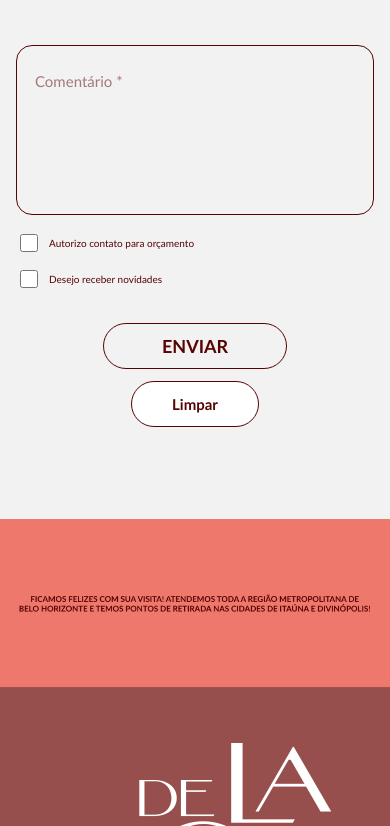
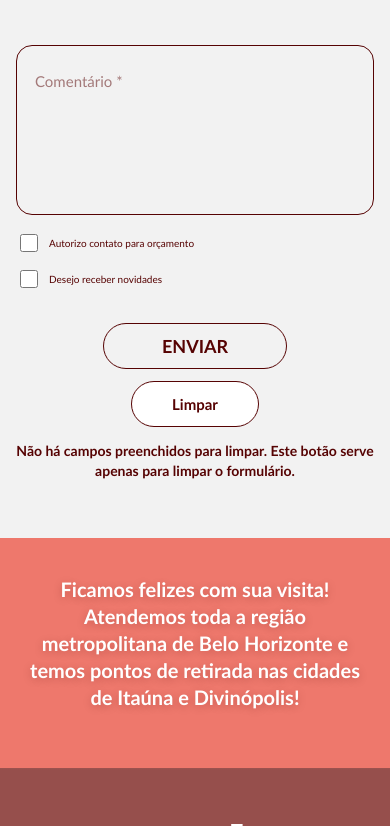
Before and after one commit to luizgteixeira/de-la-flor, a plain HTML site: page index.html in a window 390 px wide. Both pictures are taken after a click on the button "Limpar". Shown: the part 8117-8943 px from the top of the page. Drawn offline with Linux system fonts and the light colour scheme; no server answers.

Commit message:
feat: integra feed do Instagram e melhora UX mobile
- adiciona integração segura da seção de fotos com endpoint do Instagram
- mantém fallback estático quando a API falha ou está indisponível
- permite configurar endpoint local via data-instagram-feed-endpoint
- adiciona suporte a CORS no endpoint serverless para testes locais
- documenta configuração, fallback e testes com Live Server
- melhora leitura da faixa de visita em smartphones
- exibe mensagem temporária ao tentar limpar formulário vazio

```diff
--- a/css/ficamos.css
+++ b/css/ficamos.css
@@ -26,3 +26,34 @@
   height: auto;
   display: block;
 }
+
+.texto-visita-mobile {
+  display: none;
+}
+
+@media (max-width: 640px) {
+  .secao-visita {
+    min-height: 230px;
+    height: auto;
+    padding: 38px 22px;
+  }
+
+  .texto-visita {
+    display: none;
+  }
+
+  .texto-visita-mobile {
+    position: relative;
+    z-index: 2;
+    display: block;
+    max-width: 360px;
+    margin: 0 auto;
+    color: #ffffff;
+    font-family: "Lato", Arial, sans-serif;
+    font-size: 20px;
+    font-weight: 700;
+    line-height: 1.35;
+    text-align: center;
+    text-shadow: 0 2px 8px rgba(86, 3, 3, 0.24);
+  }
+}
--- a/index.html
+++ b/index.html
@@ -607,6 +607,10 @@
         loading="lazy" />
       <img class="texto-visita" src="imagens/galeria/ficamos-felizes/text265.webp" loading="lazy"
         alt="Ficamos felizes com sua visita! Atendemos toda a região metropolitana de Belo Horizonte e temos pontos de retirada nas cidades de Itaúna e Divinópolis!" />
+      <p class="texto-visita-mobile">
+        Ficamos felizes com sua visita! Atendemos toda a região metropolitana de Belo Horizonte e temos pontos de
+        retirada nas cidades de Itaúna e Divinópolis!
+      </p>
     </section>
     <footer class="rodape-de-la-flor">
       <img class="rodape-fundo" src="imagens/galeria/rodape/path203.webp" alt="" aria-hidden="true" loading="lazy" />
--- a/js/navegacao.js
+++ b/js/navegacao.js
@@ -54,6 +54,7 @@ const contatoStatus = contatoForm
 const contatoTelefone = contatoForm
   ? contatoForm.querySelector('#telefone')
   : null;
+let contatoStatusTimeoutId = null;
 
 const getErrorMessage = (input) => {
   if (input.validity.valueMissing) {
@@ -78,9 +79,27 @@ const clearFieldError = (input) => {
 };
 
 const clearContatoStatus = () => {
+  if (contatoStatusTimeoutId) {
+    window.clearTimeout(contatoStatusTimeoutId);
+    contatoStatusTimeoutId = null;
+  }
+
   if (contatoStatus) {
     contatoStatus.textContent = '';
   }
+};
+
+const showTemporaryContatoStatus = (message) => {
+  if (!contatoStatus) {
+    return;
+  }
+
+  clearContatoStatus();
+  contatoStatus.textContent = message;
+  contatoStatusTimeoutId = window.setTimeout(() => {
+    contatoStatus.textContent = '';
+    contatoStatusTimeoutId = null;
+  }, 4500);
 };
 
 const setFieldError = (input) => {
@@ -96,6 +115,26 @@ const setFieldError = (input) => {
 const getContatoValue = (formData, fieldName) => formData.get(fieldName)?.toString().trim() || '';
 
 const getCheckboxValue = (formData, fieldName) => (formData.has(fieldName) ? 'Sim' : 'Não');
+
+const hasContatoFormValue = () => {
+  if (!contatoForm) {
+    return false;
+  }
+
+  const fields = Array.from(contatoForm.elements);
+
+  return fields.some((field) => {
+    if (field.type === 'button' || field.type === 'submit' || field.type === 'reset') {
+      return false;
+    }
+
+    if (field.type === 'checkbox' || field.type === 'radio') {
+      return field.checked;
+    }
+
+    return typeof field.value === 'string' && field.value.trim() !== '';
+  });
+};
 
 const buildContatoMailto = () => {
   const formData = new FormData(contatoForm);
@@ -176,6 +215,11 @@ const limparFormularioContato = () => {
     return;
   }
 
+  if (!hasContatoFormValue()) {
+    showTemporaryContatoStatus('Não há campos preenchidos para limpar. Este botão serve apenas para limpar o formulário.');
+    return;
+  }
+
   contatoForm.reset();
   contatoFields.forEach(clearFieldError);
   clearContatoStatus();
```
